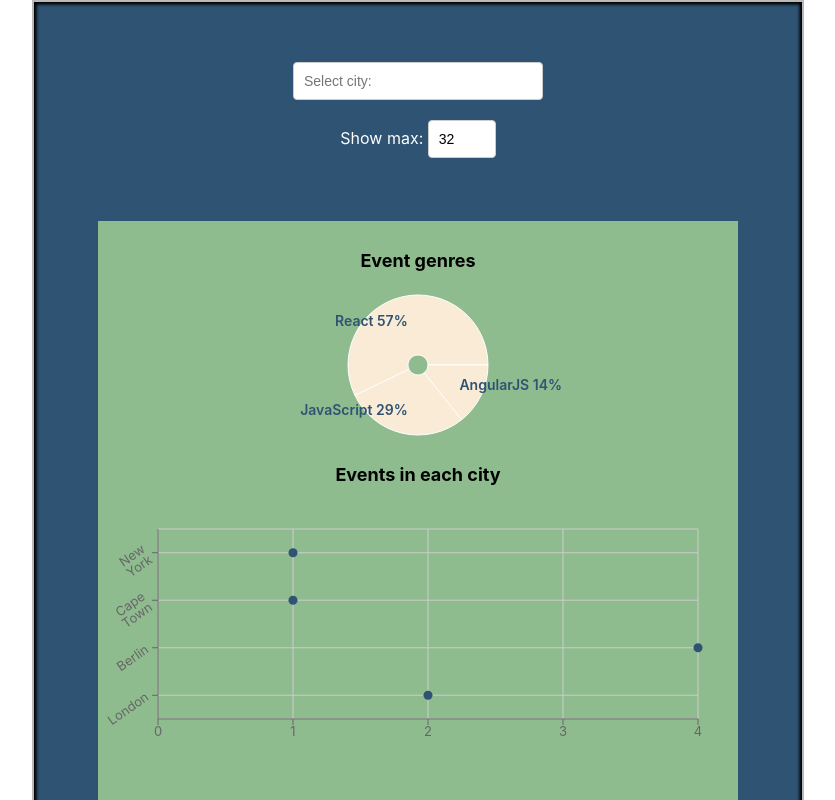
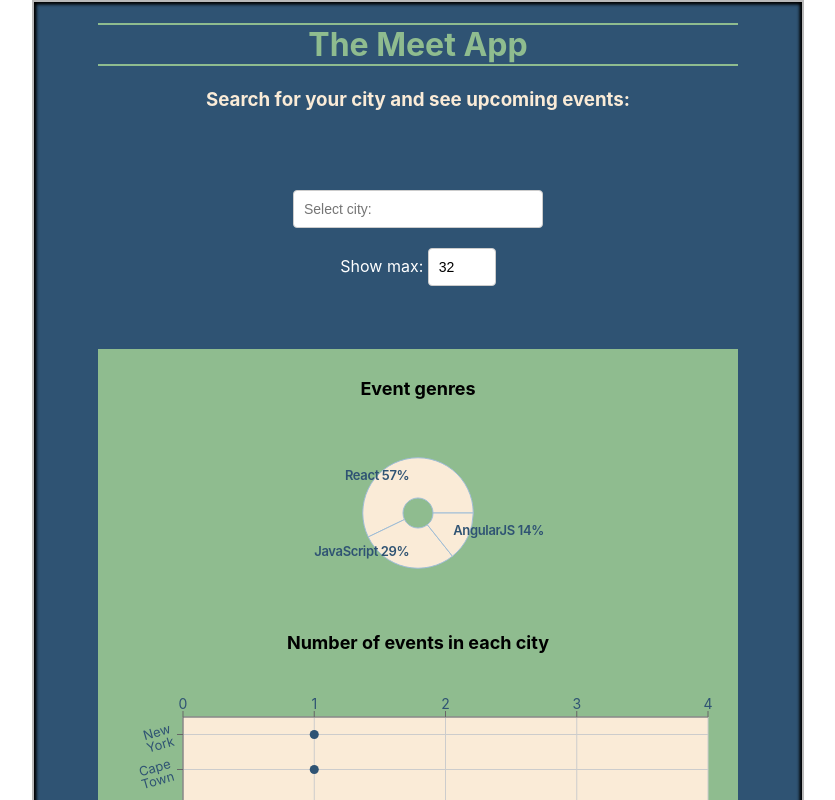
Before and after one commit to kir-net/meet, a React (Create React App) app: page / in a window 1280 px wide. Shown: the top 800 px of the page, without its empty margins (224-1059 px from the left). Built offline with nearby package versions, Linux system fonts and the light colour scheme; what atatus-spa would draw is missing.

Commit message:
4.9 working on plots

```diff
--- a/src/App.css
+++ b/src/App.css
@@ -13,6 +13,15 @@
 }
 .App * {
   box-sizing: border-box;
+}
+h1{
+    color: darkseagreen;
+    border-top: 2px  darkseagreen solid;
+    border-bottom: 2px darkseagreen solid;
+}
+.subtitle{
+    color: antiquewhite;
+
 }
 .infoAlert {
     width: 100%;
@@ -117,7 +126,7 @@ input[type="number"] {
     text-align:center;
 }
 .event .title:hover{
-    color: rgb(171, 27, 255);
+    color:darkslategrey;
     letter-spacing: 0.3vw;
 }
 .fb-date-location{
@@ -195,7 +204,6 @@ input[type="number"] {
   font-family: sans-serif;
 }
 .data-vis-wrapper {
-  font-size: small;
   display: flex;
   align-items: center;
   background-color: darkseagreen;
@@ -254,8 +262,7 @@ input[type="number"] {
   letter-spacing: 0.2px;
   font-family: "Roboto";
 }
-@media only screen and (min-width: 992px) {
-
+@media only screen and (min-width: 792px) {
 
   .App {
     padding: 0 5%;
--- a/src/App.js
+++ b/src/App.js
@@ -74,6 +74,7 @@ class App extends Component {
         let data = locations.map((location)=>{
             let number = events.filter((event) => event.location === location).length
             let city = location.split(', ').shift()
+            city = city.split('- ').shift()
             return {city, number};
         })
         data = data.filter(data => (data.number >= 1))
@@ -84,6 +85,9 @@ class App extends Component {
         let{locations, numberOfEvents, events} = this.state;
         return (
             <div className="App">
+
+                <h1>The Meet App</h1>
+                <h3 className="subtitle">Search for your city and see upcoming events:</h3>
 
                 <CitySearch
                     locations={locations}
@@ -101,26 +105,26 @@ class App extends Component {
                     <h4>Event genres</h4>
                     <EventGenre  events={events} />
 
-                    <h4>Events in each city</h4>
-                    <ResponsiveContainer height={100+50*this.getData().length} >
+                    <h4>Number of events in each city</h4>
+                    <ResponsiveContainer height={120+30*this.getData().length} >
 
                         <ScatterChart
                             className="scatterChart"
-                            margin={{top: 20, right: 40, bottom: 60, left: 0}}
-
+                            margin={{top: 10, right: 30, bottom: 60, left: 25}}
                         >
-                            <CartesianGrid className="grid"/>
+                            <CartesianGrid fill="antiquewhite" className="grid"/>
                             <YAxis
                                 type="category"
                                 dataKey="city"
-                                fontSize="normal"
                                 tickMargin="5"
-                                tick={{ fontSize: '13px', width: '15px', wordWrap: 'break-word' }}
+                                tick={{ fontSize: '13px', fill:"#2F5373"}}
                                 textAnchor="end"
-                                angle="325"/>
+                                angle="344"/>
                             <XAxis
                                 type="number"
                                 dataKey="number"
+                                orientation="top"
+                                tick={{ fontSize: '14px', fill:"#2F5373"}}
                                 name="number of events"
                                 allowDecimals={false}/>
                             <Scatter
--- a/src/EventGenre.js
+++ b/src/EventGenre.js
@@ -33,7 +33,15 @@ const EventGenre = ({events}) => {
         const y = cy + radius * Math.sin(-midAngle * RADIAN);
 
         return (
-            <text x={x} y={y} fill="#2F5373" fontSize="14px" fontWeight="600" textAnchor={x > cx ? 'start' : 'end'} dominantBaseline="central">
+            <text
+                x={x}
+                y={y}
+                fill="#2F5373"
+                fontSize="13px"
+                letterSpacing={-0.35}
+                fontWeight="600"
+                textAnchor={x > cx ? 'start' : 'end'}
+                dominantBaseline="central">
                 {`${name}  ${(percent * 100).toFixed(0)}%`}
             </text>
         );
@@ -41,22 +49,28 @@ const EventGenre = ({events}) => {
 
 
     return (
-        <ResponsiveContainer  height={140} >
-            <PieChart height={140} >
+        <ResponsiveContainer  className="responsiveContainerPie" height={180} >
+            <PieChart height={180} >
                 <Pie
                     className="pie"
                     data={data.filter(data => (data.value >= 1))}
                     labelLine={false}
                     label={renderCustomizedLabel}
-                    innerRadius={10}
-                    outerRadius={70}
+                    cx={"50%"}
+                    cy={"50%"}
+                    innerRadius={15}
+                    outerRadius={"65%"}
                     fill =  "antiquewhite"  // "#2F5373"
+                    stroke="#9fbdd7"
                     dataKey="value"
                     isAnimationActive={false}
                 >
                 </Pie>
             </PieChart>
         </ResponsiveContainer>
+
+
+
     );
 };
 
--- a/src/NumberOfEvents.js
+++ b/src/NumberOfEvents.js
@@ -22,7 +22,7 @@ class NumberOfEvents extends Component {
             actValue = 32;
         } else {
             this.setState({
-                numberOfEvents: 0,
+                numberOfEvents: undefined,
                 errorText: ' '
             });
             actValue = 1;
```
